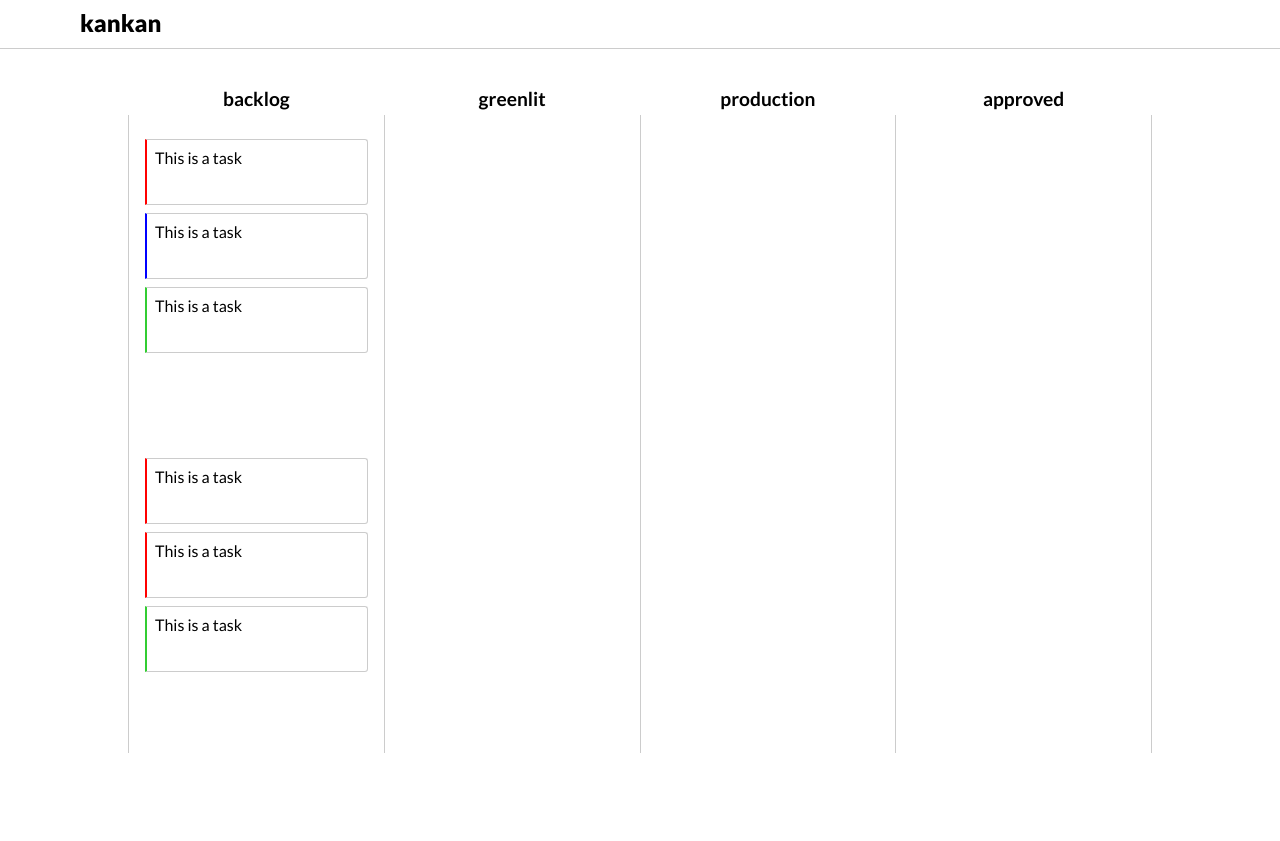
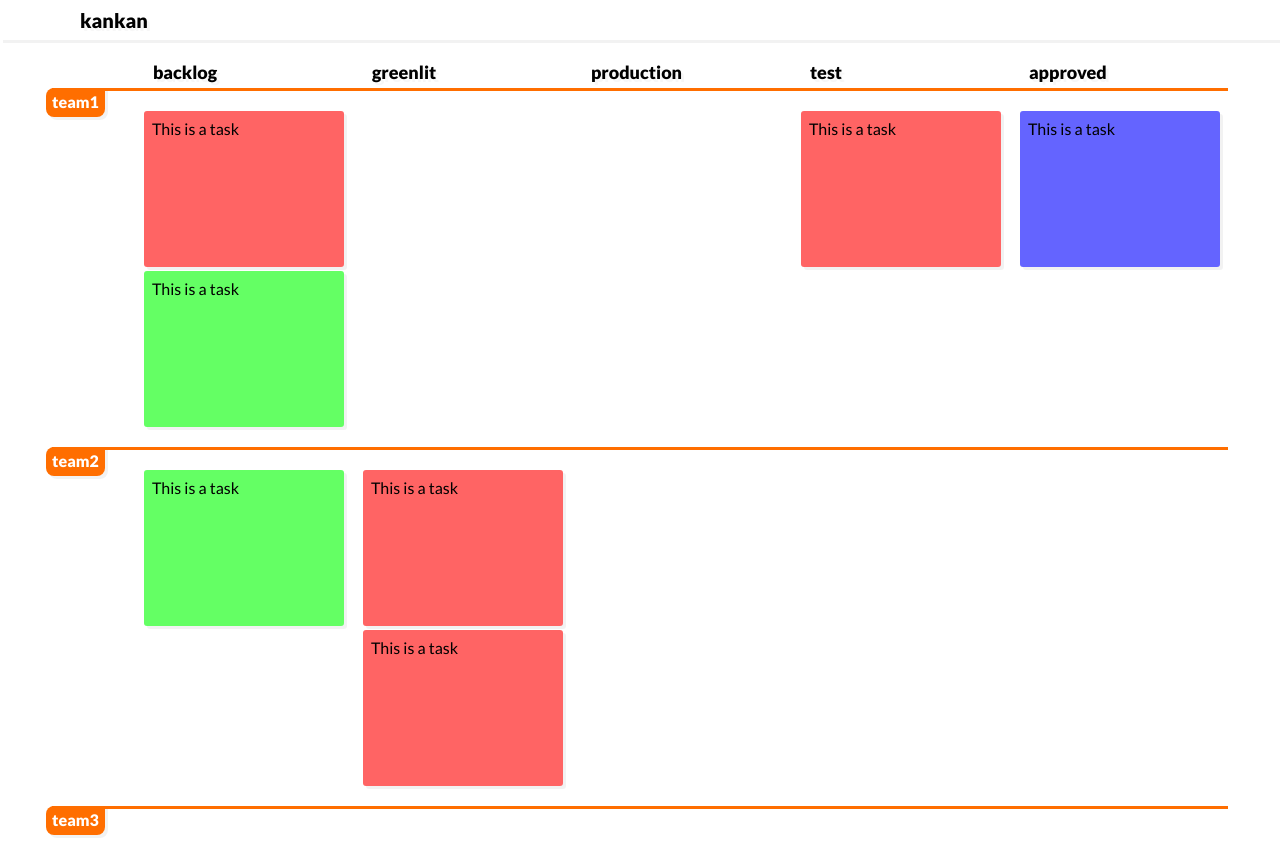
Before and after one commit to g-harel/kankan, a React (Create React App) app: page / in a window 1280 px wide. Before the commit the page ends 800 px from the top, so only its background shows below. Built offline with nearby package versions, Linux system fonts and the light colour scheme.

Commit message:
layout changes

```diff
--- a/src/App.js
+++ b/src/App.js
@@ -3,7 +3,7 @@ import Step from './components/Step';
 import config from './config';
 import db from './db.js';
 
-const requirements = `
+let requirements = `
   steps
     step limit (wip limit)
     requirements per step
@@ -12,10 +12,14 @@ const requirements = `
   swim lanes
 `
 
-const qol = `
+let qol = `
   full state history
   cumulative flow diagaram
 `
+
+// unused var error workaround
+requirements = qol;
+qol = requirements;
 
 class App extends Component {
     render() {
@@ -24,27 +28,47 @@ class App extends Component {
             height: '100%'
         }
         const header_style = {
-      borderBottom: '1px solid #ccc ',
+            boxShadow: '3px 3px rgba(0,0,0,0.05)',
+            textShadow: '3px 3px rgba(0,0,0,0.03)',
             backgroundColor: '#fff',
-      padding: '0.5rem 5rem',
+            padding: '8px 80px',
             fontWeight: '900',
             borderTop: '0px',
-      fontSize: '1.5rem',
-      height: '2rem'
+            fontSize: '20px',
+            height: '24px'
         }
         const table_style = {
             borderCollapse: 'collapse',
-      margin: '2rem auto 0',
+            margin: '16px auto 0',
             borderSpacing: '0px',
-      tableLayout: 'fixed',
-      maxWidth: '80rem',
-      minWidth: '50rem',
-      width: '80%',
-      minHeight: 'calc(100% - 8rem)'
+            minWidth: '80%',
         }
         const table_header_style = {
-      height: '2rem',
-      fontSize: '1.2rem'
+            height: '32px',
+            fontSize: '18px',
+            textAlign: 'left',
+            padding: '0 20px',
+            /*textTransform: 'uppercase',*/
+            fontWeight: '900',
+            textShadow: '3px 3px rgba(0,0,0,0.03)'
+        }
+        const table_rowhead_style = {
+            padding: '0 16px 0 6px',
+            verticalAlign: 'top',
+            color: '#fff',
+            fontWeight: '900'
+        }
+        const row_style = {
+            borderTop: '3px solid #ff6e00'
+        }
+        const lane_label_style = {
+            boxShadow: '3px 3px rgba(0,0,0,0.05)',
+            padding: '4px 6px 6px',
+            borderRadius: '8px 0 8px 8px',
+            backgroundColor: '#ff6e00',
+            position: 'relative',
+            left: '-12px',
+            top: '-3px'
         }
         return (
             <div style={style}>
@@ -54,17 +78,25 @@ class App extends Component {
                 <table style={table_style}>
                     <tbody>
                         <tr>
+                            <th></th>
                             {config.steps.map((step, i) => (
                                 <th style={table_header_style} key={i}>
                                     {step.name}
                                 </th>
-              ))}
+                            )) }
                         </tr>
                         {(config.lanes).map((lane, i) => (
-            <tr key={i}>
-              {config.steps.map((step, i) => <Step tasks={db.tasks.filter(val => (val.step === step.name && val.lane === lane))} key={i}/>)}
+                            <tr key={i} style={row_style}>
+                                <td style={table_rowhead_style}>
+                                    <div style={lane_label_style}>
+                                        {lane}
+                                    </div>
+                                </td>
+                                {config.steps.map((step, i) =>
+                                    <Step tasks={db.tasks.filter(val => (val.step === step.name && val.lane === lane)) } key={i}/>
+                                ) }
                             </tr>
-            ))}
+                        )) }
                     </tbody>
                 </table>
             </div>
--- a/src/components/Step.js
+++ b/src/components/Step.js
@@ -5,15 +5,14 @@ class Step extends Component {
     render() {
         const style = {
             backgroundColor: '#fff',
-      border: 'solid #ccc',
-      borderWidth: '0px 1px',
             verticalAlign: 'top',
-      minHeight: '30rem',
-      padding: '1rem',
+            minHeight: '480px',
+            minWidth: '200px',
+            padding: '16px 8px 16px 11px',
         }
         return (
             <td style={style}>
-        {this.props.tasks.map((task, i) => <Task {...task} key={i} />)}
+                {this.props.tasks.map((task, i) => <Task {...task} key={i} />) }
             </td>
         );
     }
--- a/src/components/Task.js
+++ b/src/components/Task.js
@@ -4,13 +4,13 @@ import config from '../config.js';
 class Item extends Component {
     render() {
         const style = {
-      backgroundColor: '#fff',
-      border: '1px solid #ccc',
-      borderLeft: `2px solid ${config.task_types.find((type) => type.name === this.props.type).color}`,
-      borderRadius: '0 0.2rem 0.2rem 0',
-      margin: '0.5rem 0',
-      minHeight: '3rem',
-      padding: '0.5rem'
+            backgroundColor: `${config.task_types.find((type) => type.name === this.props.type).color}`,
+            boxShadow: '3px 3px 0 rgba(0,0,0,0.05)',
+            borderRadius: '3px',
+            fontSize: '16px',
+            margin: '4px 0',
+            minHeight: '140px',
+            padding: '8px'
         }
         return (
             <div style={style}>
--- a/src/config.js
+++ b/src/config.js
@@ -24,6 +24,14 @@ export default {
       }
     },
     {
+      name: 'test',
+      limit: 0,
+      requirements: {
+        'internal aproval': 'boolean',
+        'client aproval': 'boolean'
+      }
+    },
+    {
       name: 'approved',
       limit: 0,
       requirements: {
@@ -35,16 +43,16 @@ export default {
   task_types: [
     {
       name: 'bug',
-      color: 'red'
+      color: 'rgb(255,100,100)'
     },
     {
       name: 'feature',
-      color: 'limegreen'
+      color: 'rgb(100,255,100)'
     },
     {
       name: 'process',
-      color: 'blue'
+      color: 'rgb(100,100,255)'
     }
   ],
-  lanes: ['team1', 'team2']
+  lanes: ['team1', 'team2', 'team3']
 }
--- a/src/db.js
+++ b/src/db.js
@@ -6,7 +6,7 @@ export default {
       lane: 'team1'
     },
     {
-      step: 'backlog',
+      step: 'approved',
       type: 'process',
       lane: 'team1'
     },
@@ -16,12 +16,12 @@ export default {
       lane: 'team1'
     },
     {
-      step: 'backlog',
+      step: 'greenlit',
       type: 'bug',
       lane: 'team2'
     },
     {
-      step: 'backlog',
+      step: 'greenlit',
       type: 'bug',
       lane: 'team2'
     },
@@ -30,5 +30,10 @@ export default {
       type: 'feature',
       lane: 'team2'
     },
+    {
+      step: 'test',
+      type: 'bug',
+      lane: 'team1'
+    },
   ]
 }
```
Also changed, not shown: 1 other file (tests, documents, lock files or other folders). Lines whose indentation alone changed are shown as unchanged.
